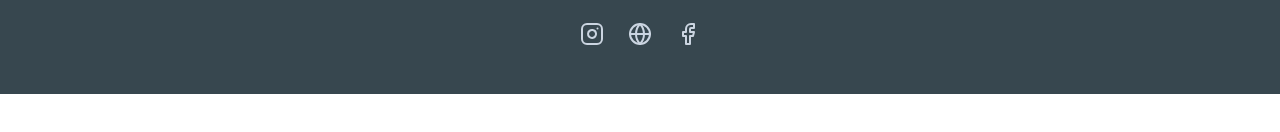
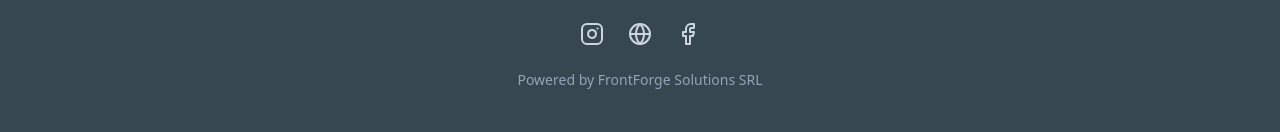
Before and after one commit to PetranAdriana/sunnyland4kids, a Next.js app: page /en in a window 1280 px wide. Shown: the part 6043-6175 px from the top of the page. Before the commit the page ends 6137 px from the top, so only its background shows below. Built offline with nearby package versions, Linux system fonts and the light colour scheme.

Commit message:
added powered by

```diff
--- a/components/Footer.tsx
+++ b/components/Footer.tsx
@@ -40,6 +40,7 @@ export default function Footer() {
             <Facebook className="w-6 h-6" />
           </a>
         </div>
+        <p className="mt-6 text-neutral-400 text-sm">Powered by <a href="https://frontforgeweb.com/" target="_blank" rel="noopener noreferrer" className="hover:text-primary">FrontForge Solutions SRL</a></p>
       </div>
     </footer>
   );
```
